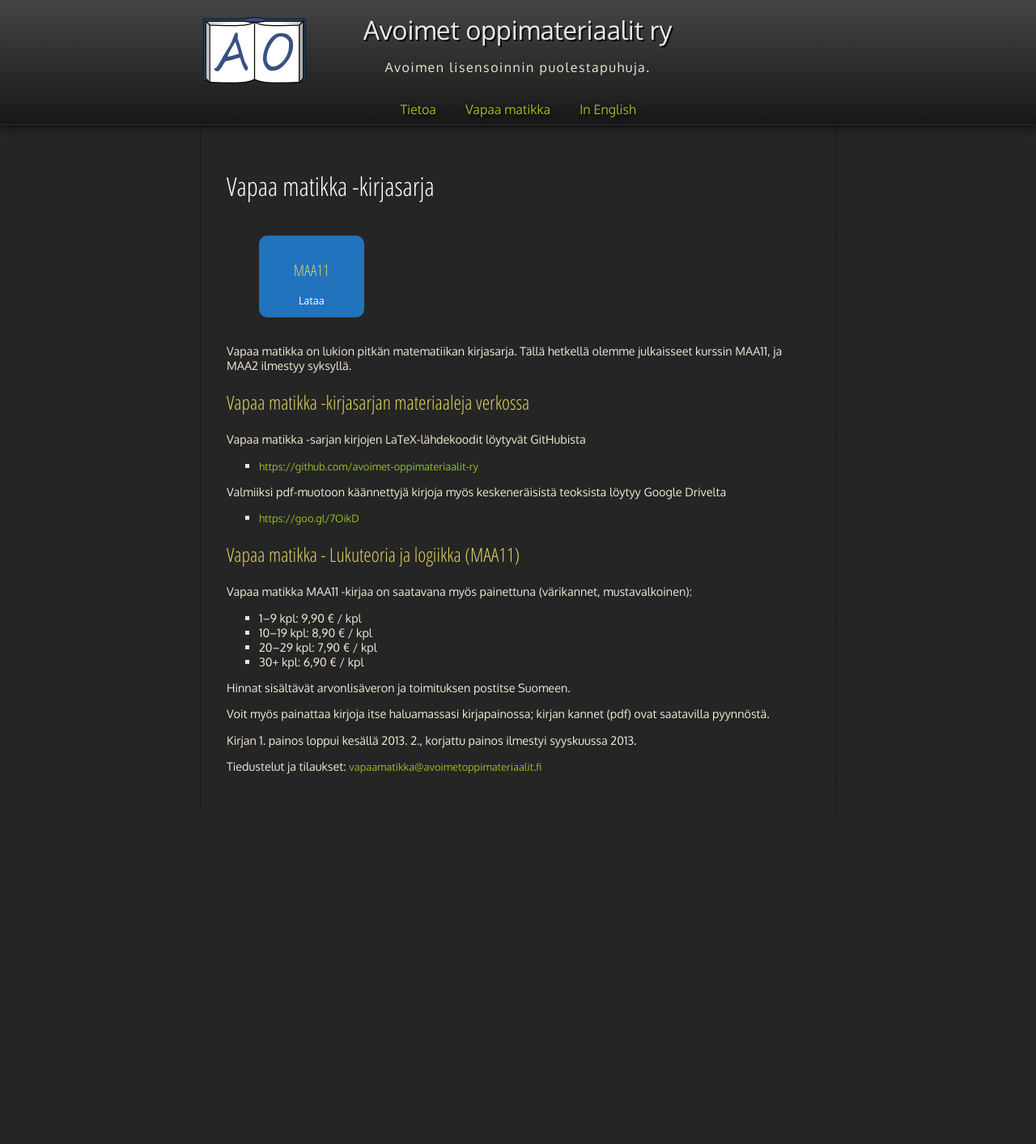
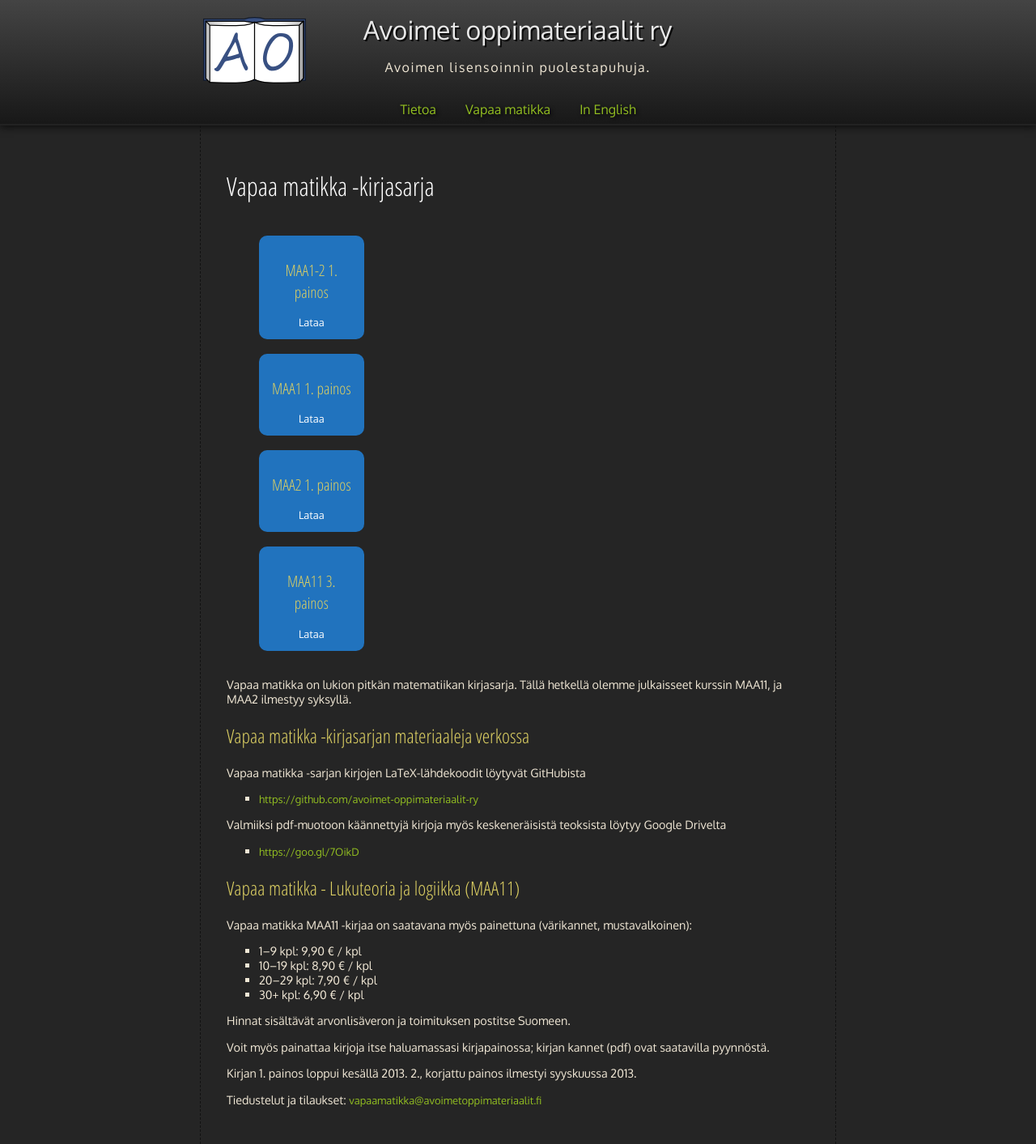
Before and after one commit to avoimet-oppimateriaalit-ry/avoimet-oppimateriaalit-ry.github.io, a Jekyll site: the page built from vapaa-matikka/index.html, in a window 1280 px wide. Shown: the whole page at 81% size. Built offline with Jekyll 4.4.1, drawn with Linux system fonts in a browser that asks for light colours; before the commit the page ends 1002 px from its top, so only the background shows below that.

Commit message:
Uudet kirjat

```diff
--- a/vapaa-matikka/index.html
+++ b/vapaa-matikka/index.html
@@ -6,8 +6,20 @@
 
 <ul class="painikkeet">
 	<li><article>
-		<a href="https://googledrive.com/host/0B1A1oOE-rvNFaG5LVVVxZUJIVUU/MAA11_toinen_painos.pdf">
-		<h2>MAA11</h2>Lataa</a>
+		<a href="https://drive.google.com/open?id=0B1A1oOE-rvNFQmdZcWR0YmtBRjQ&authuser=0">
+		<h2>MAA1-2 1. painos</h2>Lataa</a>
+	</article></li>
+	<li><article>
+		<a href="https://drive.google.com/open?id=0B1A1oOE-rvNFQnZmTzhkN0J2em8&authuser=0">
+		<h2>MAA1 1. painos</h2>Lataa</a>
+	</article></li>
+	<li><article>
+		<a href="https://drive.google.com/open?id=0B1A1oOE-rvNFaE9hOWh5V1pULVU&authuser=0">
+		<h2>MAA2 1. painos</h2>Lataa</a>
+	</article></li>
+	<li><article>
+		<a href="https://drive.google.com/open?id=0B1A1oOE-rvNFUkVYQ2lXMHlzU1E&authuser=0">
+		<h2>MAA11 3. painos</h2>Lataa</a>
 	</article></li>
 </ul>
 
```
